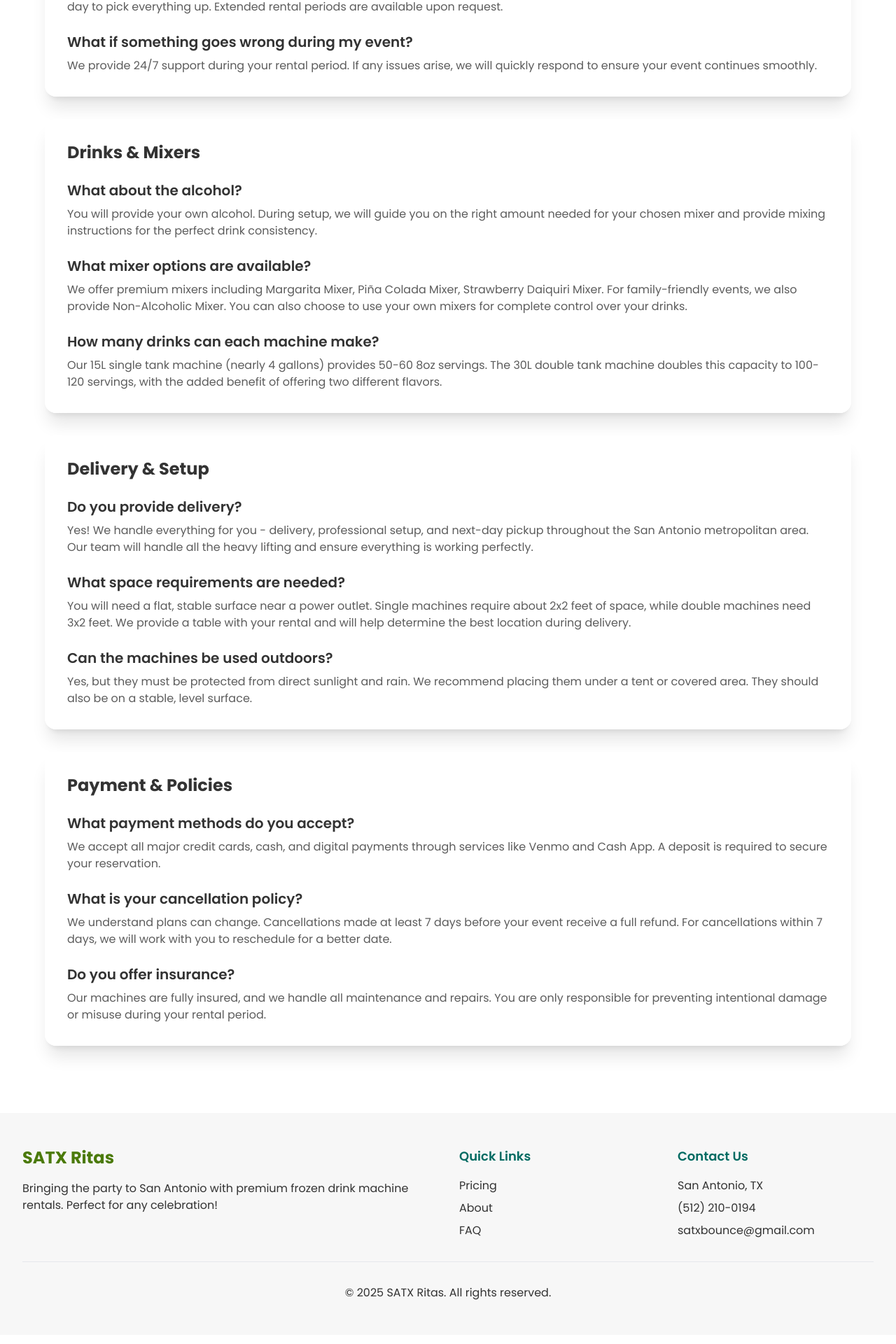
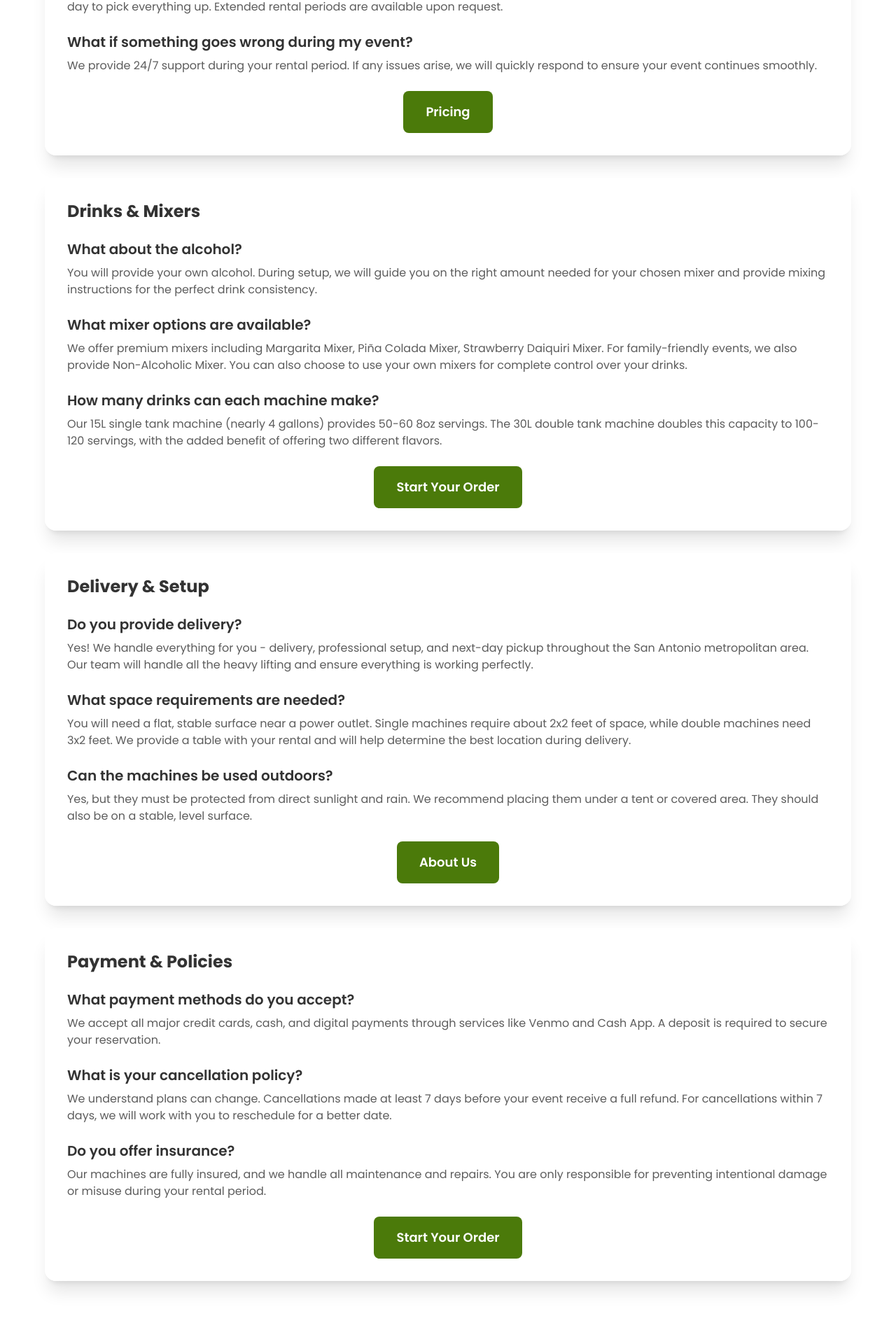
Before and after one commit to cboydstun/ritas-v1, a Next.js app: page /faq in a window 1280 px wide. Shown: the part 618-2538 px from the top of the page at 70% size. Built offline with nearby package versions, Linux system fonts and the light colour scheme.

Commit message:
added internal link buttons on pages

```diff
--- a/src/app/about/page.tsx
+++ b/src/app/about/page.tsx
@@ -1,4 +1,5 @@
 import { Metadata } from "next";
+import Link from "next/link";
 
 // Add JSON-LD structured data for Article
 const jsonLd = {
@@ -173,6 +174,15 @@ export default function AboutPage() {
                 </div>
               </div>
             </div>
+
+            <div className="text-center mt-8">
+              <Link
+                href="/order"
+                className="inline-block px-8 py-4 bg-margarita hover:bg-margarita/90 text-white font-semibold rounded-lg transition-colors text-lg"
+              >
+                Start Your Order
+              </Link>
+            </div>
           </div>
 
           {/* Service Area */}
@@ -193,6 +203,14 @@ export default function AboutPage() {
                 hospitality.
               </p>
             </div>
+            <div className="text-center mt-8">
+              <Link
+                href="/about"
+                className="inline-block px-8 py-4 bg-margarita hover:bg-margarita/90 text-white font-semibold rounded-lg transition-colors text-lg"
+              >
+                About Us
+              </Link>
+            </div>
           </div>
         </div>
       </div>
--- a/src/app/faq/page.tsx
+++ b/src/app/faq/page.tsx
@@ -1,5 +1,6 @@
 import { Metadata } from "next";
 import { mixerDetails } from "@/lib/rental-data";
+import Link from "next/link";
 
 // Get all mixer names except "non-alcoholic" for the mixer options text
 const alcoholicMixers = Object.entries(mixerDetails)
@@ -89,6 +90,15 @@ export default function FAQ() {
                   continues smoothly.
                 </p>
               </div>
+
+              <div className="text-center mt-8">
+                <Link
+                  href="/pricing"
+                  className="inline-block px-8 py-4 bg-margarita hover:bg-margarita/90 text-white font-semibold rounded-lg transition-colors text-lg"
+                >
+                  Pricing
+                </Link>
+              </div>
             </div>
           </section>
 
@@ -135,6 +145,15 @@ export default function FAQ() {
                   capacity to 100-120 servings, with the added benefit of
                   offering two different flavors.
                 </p>
+              </div>
+
+              <div className="text-center mt-8">
+                <Link
+                  href="/order"
+                  className="inline-block px-8 py-4 bg-margarita hover:bg-margarita/90 text-white font-semibold rounded-lg transition-colors text-lg"
+                >
+                  Start Your Order
+                </Link>
               </div>
             </div>
           </section>
@@ -183,6 +202,15 @@ export default function FAQ() {
                   should also be on a stable, level surface.
                 </p>
               </div>
+
+              <div className="text-center mt-8">
+                <Link
+                  href="/about"
+                  className="inline-block px-8 py-4 bg-margarita hover:bg-margarita/90 text-white font-semibold rounded-lg transition-colors text-lg"
+                >
+                  About Us
+                </Link>
+              </div>
             </div>
           </section>
 
@@ -229,6 +257,15 @@ export default function FAQ() {
                   intentional damage or misuse during your rental period.
                 </p>
               </div>
+
+              <div className="text-center mt-8">
+                <Link
+                  href="/order"
+                  className="inline-block px-8 py-4 bg-margarita hover:bg-margarita/90 text-white font-semibold rounded-lg transition-colors text-lg"
+                >
+                  Start Your Order
+                </Link>
+              </div>
             </div>
           </section>
         </div>
--- a/src/app/pricing/page.tsx
+++ b/src/app/pricing/page.tsx
@@ -455,6 +455,14 @@ export default function PricingPage() {
                 </div>
               </div>
             </div>
+            <div className="text-center mt-8">
+              <Link
+                href="/about"
+                className="inline-block px-8 py-4 bg-margarita hover:bg-margarita/90 text-white font-semibold rounded-lg transition-colors text-lg"
+              >
+                About Us
+              </Link>
+            </div>
           </div>
         </div>
       </div>
```
